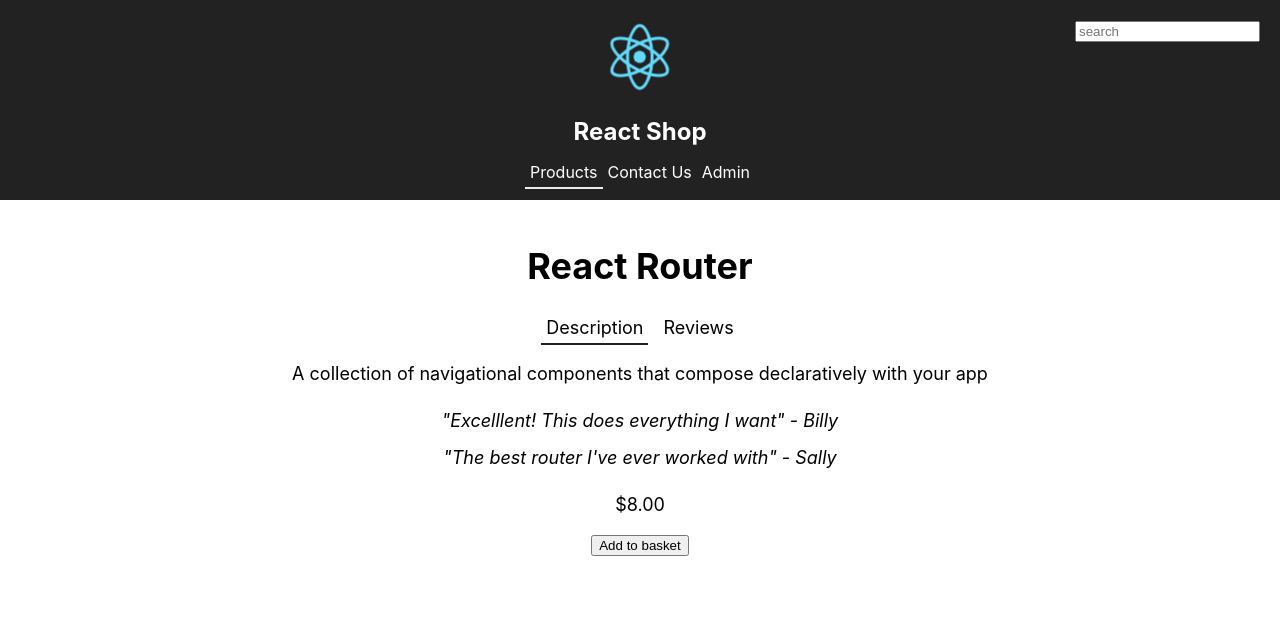
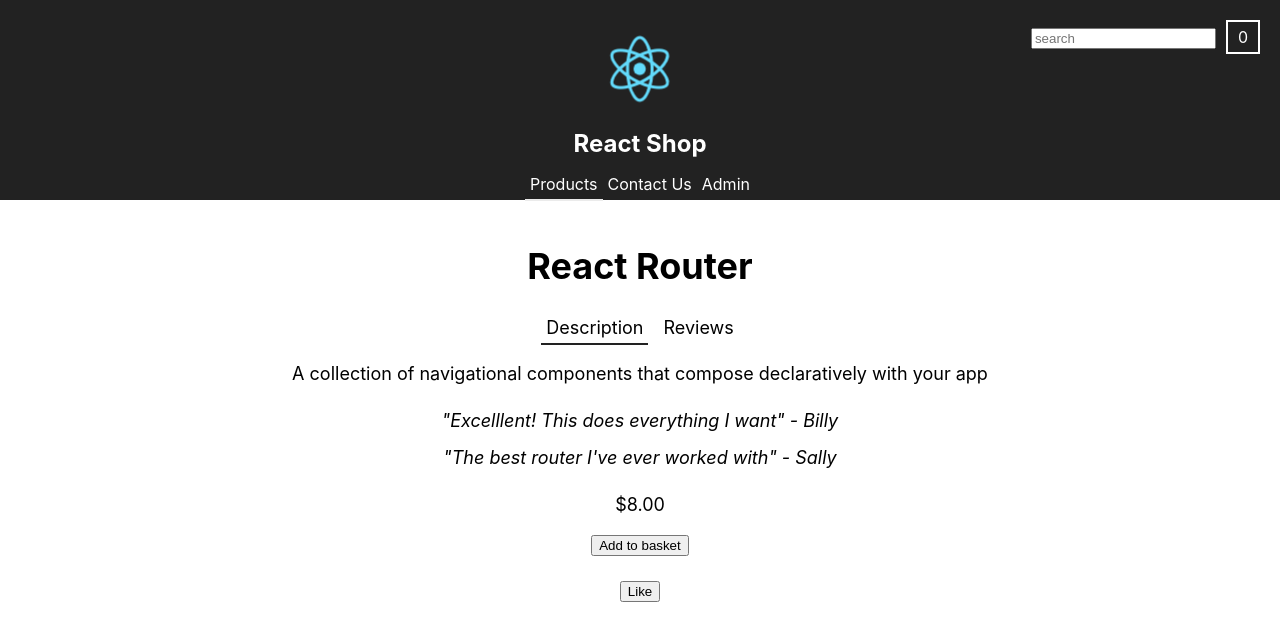
Before and after one commit to barudisshu/reactshop, a React (Create React App) app: page /products/1 in a window 1280 px wide. Shown: the top 640 px of the page. Built offline with nearby package versions, Linux system fonts and the light colour scheme.

Commit message:
create like button

```diff
--- /dev/null
+++ b/src/BasketSummary.tsx
@@ -0,0 +1,11 @@
+import * as React from "react";
+
+interface IProps {
+    count: number;
+}
+
+const BasketSummary: React.SFC<IProps> = props => {
+    return <div className="basket-summary">{props.count}</div>;
+};
+
+export default BasketSummary;
--- a/src/Header.tsx
+++ b/src/Header.tsx
@@ -1,10 +1,17 @@
 import * as React from "react";
 import { NavLink, RouteComponentProps, withRouter } from "react-router-dom";
 import "url-search-params-polyfill";
+import BasketSummary from "./BasketSummary";
+import { connect } from "react-redux";
+import { IApplicationState } from "./Store";
 
 import logo from "./logo.svg";
 
-const Header: React.SFC<RouteComponentProps> = props => {
+interface IProps extends RouteComponentProps {
+    basketCount: number
+}
+
+const Header: React.SFC<IProps> = props => {
     const [search, setSearch] = React.useState("");
 
     const handleSearchChange = (e: React.ChangeEvent<HTMLInputElement>) => {
@@ -31,6 +38,7 @@ const Header: React.SFC<RouteComponentProps> = props => {
                     onChange={handleSearchChange}
                     onKeyDown={handleSearchKeydown}
                 />
+                <BasketSummary count={props.basketCount} />
             </div>
             <img src={logo} className="header-logo" alt="logo" />
             <h1 className="header-title">React Shop</h1>
@@ -43,4 +51,10 @@ const Header: React.SFC<RouteComponentProps> = props => {
     );
 }
 
-export default withRouter(Header);
+const mapStateToProps = (store: IApplicationState) => {
+    return {
+        basketCount: store.basket.products.length
+    };
+};
+
+export default connect(mapStateToProps)(withRouter(Header));
--- a/src/Product.tsx
+++ b/src/Product.tsx
@@ -9,7 +9,49 @@ interface IProps {
   onAddToBasket: () => void;
 }
 
+interface ILikeState {
+  likes: number;
+  lastLike: Date | null;
+}
+
+const initialLikeState: ILikeState = {
+  likes: 0,
+  lastLike: null
+};
+
+enum LikeActionTypes {
+  LIKE = "LIKE"
+}
+
+interface ILikeAction {
+  type: LikeActionTypes.LIKE;
+  now: Date;
+}
+
+type LikeActions = ILikeAction;
+
 const Product: React.SFC<IProps> = props => {
+  const handleLikeClick = () => {
+    dispatch({ type: LikeActionTypes.LIKE, now: new Date() });
+  };
+  const reducer = (
+    state: ILikeState = initialLikeState,
+    action: LikeActions
+  ) => {
+    switch (action.type) {
+      case LikeActionTypes.LIKE:
+        return {
+          ...state,
+          likes: state.likes + 1,
+          lastLike: action.now
+        };
+        return state;
+    }
+  };
+  const [{ likes, lastLike }, dispatch]: [
+    ILikeState,
+    (action: ILikeAction) => void
+  ] = React.useReducer(reducer, initialLikeState);
   const product = props.product;
   const handleAddClick = () => {
     props.onAddToBasket();
@@ -42,6 +84,14 @@ const Product: React.SFC<IProps> = props => {
       {!props.inBasket && (
         <button onClick={handleAddClick}>Add to basket</button>
       )}
+      <div className="like-container">
+        {likes > 0 && (
+          <div>{`I like this x ${likes}, last at ${lastLike}`}</div>
+        )}
+        <button onClick={handleLikeClick}>
+          {likes > 0 ? "Like again" : "Like"}
+        </button>
+      </div>
     </React.Fragment>
   );
 };
--- a/src/index.css
+++ b/src/index.css
@@ -214,3 +214,18 @@ code {
   background-color: gray;
   cursor: not-allowed;
 }
+
+.basket-summary {
+  display: inline-block;
+  margin-left: 10px;
+  padding: 5px 10px;
+  border: white solid 2px;
+}
+
+.like-container {
+  margin-top: 20px;
+}
+
+.like-container button {
+  margin-top: 5px;
+}
```
